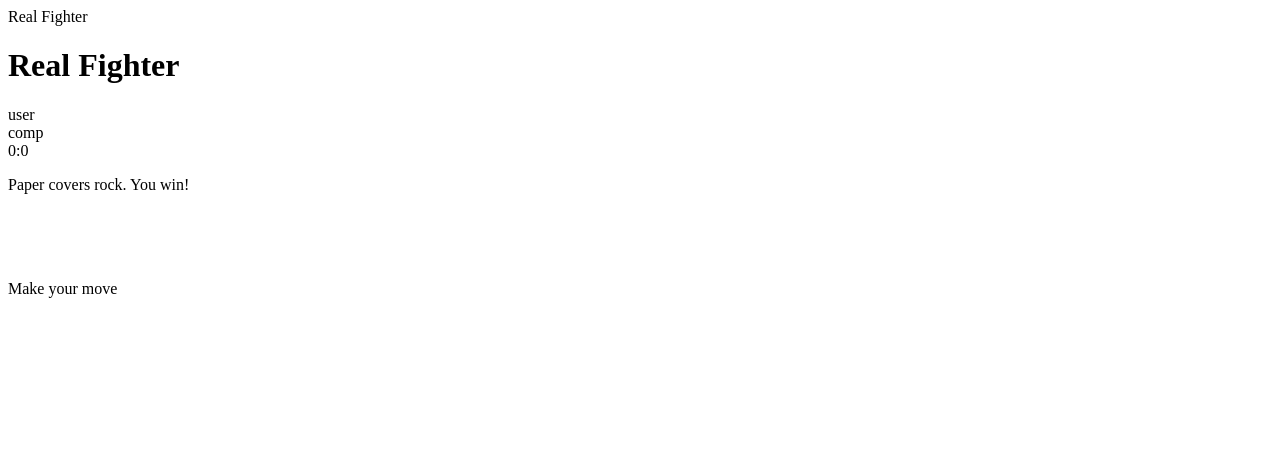
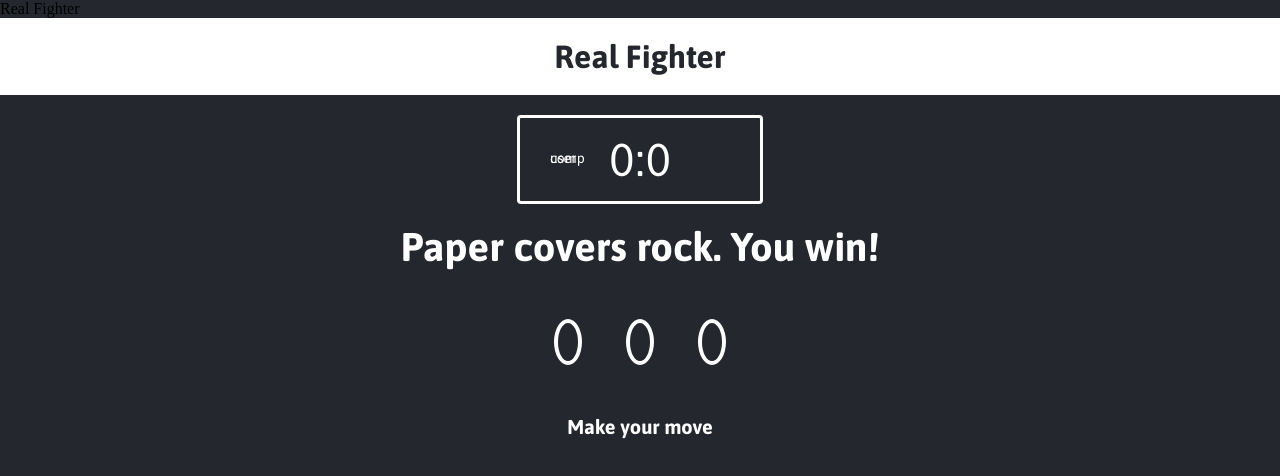
Before and after one commit to matt11111/TheFinalProject, a plain HTML site: page index.html in a window 1280 px wide. Drawn offline with Linux system fonts and the light colour scheme.

Commit message:
Update style.css
moved all the css from atom to GitHub

```diff
--- a/style.css
+++ b/style.css
@@ -1 +1,108 @@
-ya
+@import url('https://fonts.googleapis.com/css?family=Asap:400,500,700');
+*{
+  margin: 0;
+  padding: 0;
+  box-sizing; border-box;
+}
+
+body {
+  background-color: #24272E;
+}
+
+header {
+  background: white;
+  padding: 20px;
+}
+
+.green-glow {
+border: 4px solid #4dcc7d;
+box-shadow: 0 0 10px #31b43a;
+}
+
+.red-glow {
+border: 4px solid #fc121b;
+box-shadow: 0 0 10px #d01115;
+}
+
+.gray-glow {
+border: 4px solid #464647;
+box-shadow: 0 0 10px #25292b;
+}
+
+header > h1 {
+  color: #24272E;
+  text-align: center;
+  font-family: Asap, sans-serif;
+}
+
+.score-board {
+  margin: 20px auto;
+  border: 3px solid white;
+  border-radius: 4px;
+  text-align: center;
+  width: 200px;
+  color: white;
+  font-size: 46px;
+  padding: 15px 20px;
+  font-family: Asap, sans-serif;
+  position: relative;
+}
+
+.badge {
+  background: ;
+  color: ;
+  font-size: 14px;
+  padding: 2px 10px;
+  font-family: Asap, sans-serif;
+}
+
+#user-label {
+  position: absolute;
+  top: 30px;
+  bottom: -25px;
+}
+
+#computer-label {
+  position: absolute;
+  top: 30px;
+  bottom: -30px;
+}
+
+.result {
+  font-size: 40px;
+  color: white;
+}
+
+.result > p {
+  text-align: center;
+  font-weight: bold;
+  font-family: Asap, sans-serif;
+}
+
+.choices {
+  margin: 50px;
+  text-align: center;
+}
+
+.choice {
+  border: 4px solid white;
+  border-radius: 50%;
+  margin: 0 20px;
+  padding: 10px;
+  display: inline-block;
+  transition: all 0.3s ease:
+}
+
+.choice:hover {
+  cursor: pointer;
+  background: #24272E;
+}
+
+#action-message {
+  text-align: center;
+  color: white;
+  font-family: Asap, sans-serif;
+  font-weight: bold;
+  font-size: 20px;
+  margin-top: 20px;
+}
```
